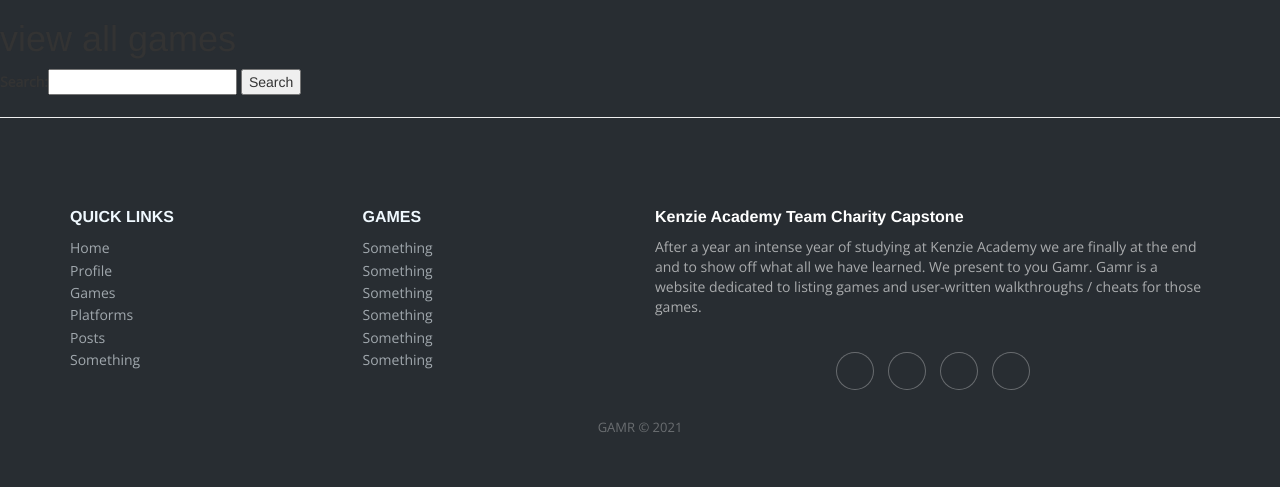
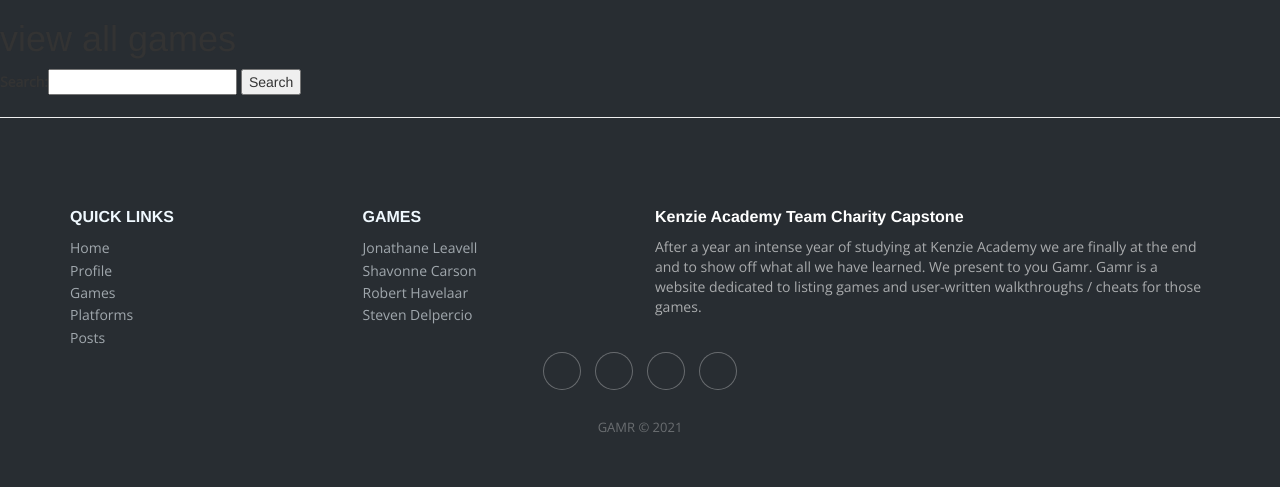
Before and after one commit to jonlee234/gamefaqs-clone, a Django app: page /viewGames/ in a window 1280 px wide. Shown: the part 658-1145 px from the top of the page. Run offline with Django 3.2, Linux system fonts and the light colour scheme; data that the repository does not hold is empty; parts of the project's set-up code (start-up, migrations or seed data) failed here and were passed over; some libraries are stand-ins or nearby versions.

Commit message:
urls updated on header/footer

```diff
--- a/templates/base.html
+++ b/templates/base.html
@@ -76,7 +76,7 @@
           <div class="collapse navbar-collapse navbar-1">
             <ul class="site-navigation nav">
               <li>
-                <a class="nav-link" href="#">games</a>
+                <a class="nav-link" href="/viewGames/">games</a>
               </li>
               <li>
                 <a class="nav-link" href="#">platforms</a>
@@ -85,16 +85,13 @@
                 <a class="nav-link" href="#">players</a>
               </li>
               <li>
-                <a class="nav-link" href="#">fourms</a>
+                <a class="nav-link" href="/posts/">feed</a>
               </li>
               <li>
-                <a class="nav-link" href="#">feed</a>
+                <a class="nav-link" href="/login/">login</a>
               </li>
               <li>
-                <a class="nav-link" href="#">login</a>
-              </li>
-              <li>
-                <a class="nav-link" href="#">logout</a>
+                <a class="nav-link" href="/logout/">logout</a>
               </li>
             </ul>
           </div>
@@ -205,22 +202,23 @@
             <h3>QUICK LINKS</h3>
             <ul>
               <li>
-                <a href=""><span class="footer_link1">Home</span></a>
+                <a href="/"><span class="footer_link1">Home</span></a>
               </li>
               <li>
-                <a href=""><span class="footer_link2">Profile</span></a>
+                <a href="/user/1/"><span class="footer_link2">Profile</span></a>
               </li>
               <li>
-                <a href=""><span class="footer_link3">Games</span></a>
+                <a href="/viewGames/"
+                  ><span class="footer_link3">Games</span></a
+                >
               </li>
               <li>
-                <a href=""><span class="footer_link4">Platforms</span></a>
+                <a href="viewGames/platform/1/"
+                  ><span class="footer_link4">Platforms</span></a
+                >
               </li>
               <li>
-                <a href=""><span class="footer_link5"></span>Posts</a>
-              </li>
-              <li>
-                <a href=""><span class="footer_link6">Something</span></a>
+                <a href="/posts/"><span class="footer_link5"></span>Posts</a>
               </li>
             </ul>
           </div>
@@ -228,22 +226,24 @@
             <h3>GAMES</h3>
             <ul>
               <li>
-                <a href=""><span class="footer_game_link1"></span>Something</a>
+                <a href="https://github.com/jonlee234"
+                  ><span class="footer_game_link1"></span>Jonathane Leavell</a
+                >
               </li>
               <li>
-                <a href=""><span class="footer_game_link2"></span>Something</a>
+                <a href="https://github.com/codeNameGizzie"
+                  ><span class="footer_game_link2"></span>Shavonne Carson</a
+                >
               </li>
               <li>
-                <a href=""><span class="footer_game_link3"></span>Something</a>
+                <a href="https://github.com/RMHavelaar"
+                  ><span class="footer_game_link3"></span>Robert Havelaar</a
+                >
               </li>
               <li>
-                <a href=""><span class="footer_game_link4"></span>Something</a>
-              </li>
-              <li>
-                <a href=""><span class="footer_game_link5"></span>Something</a>
-              </li>
-              <li>
-                <a href=""><span class="footer_game_link6"></span>Something</a>
+                <a href="https://github.com/delpercio"
+                  ><span class="footer_game_link4"></span>Steven Delpercio</a
+                >
               </li>
             </ul>
           </div>
@@ -259,10 +259,15 @@
           </div>
           <!-- Might remove.  Personal github links -->
           <div class="col item social">
-            <a href="#"><i class="icon ion-social-github"></i></a
-            ><a href="#"><i class="icon ion-social-github"></i></a
-            ><a href="#"><i class="icon ion-social-github"></i></a
-            ><a href="#"><i class="icon ion-social-github"></i></a>
+            <a href="https://github.com/jonlee234"
+              ><i class="icon ion-social-github"></i></a
+            ><a href="https://github.com/delpercio"
+              ><i class="icon ion-social-github"></i></a
+            ><a href="https://github.com/RMHavelaar"
+              ><i class="icon ion-social-github"></i></a
+            ><a href="https://github.com/codeNameGizzie"
+              ><i class="icon ion-social-github"></i
+            ></a>
           </div>
           <p class="copyright">GAMR &#169; 2021</p>
         </div>
```
